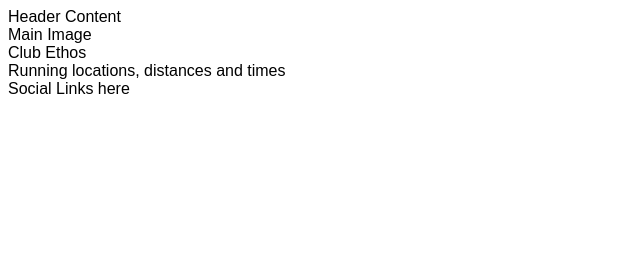
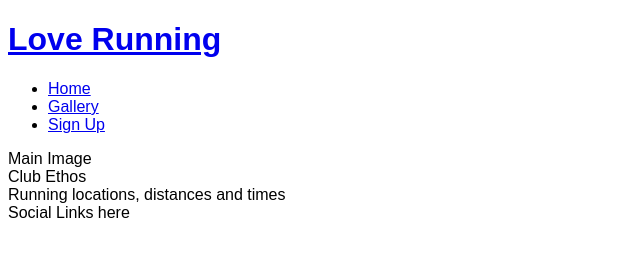
Before and after one commit to MHickey2/love-running, a plain HTML site: page index.html in a window 1280 px wide. Shown: the whole page, without its empty margins (0-640 px from the left). Drawn offline with Linux system fonts and the light colour scheme.

Commit message:
Add basic header structure

```diff
--- a/index.html
+++ b/index.html
@@ -10,7 +10,17 @@
     <title>Love Running</title>
 </head>
 <body>
-    <header>Header Content</header>
+    <header>
+        <a href="index.html">
+            <h1>Love Running</h1></header>
+        </a>
+        <nav>
+            <ul>
+                <li><a href="index.html">Home</a></li>
+                <li><a href="gallery.html">Gallery</a></li>
+                <li><a href="signup.html">Sign Up</a></li>
+            </ul>
+        </nav>
     <section>
         Main Image
     </section>
```
